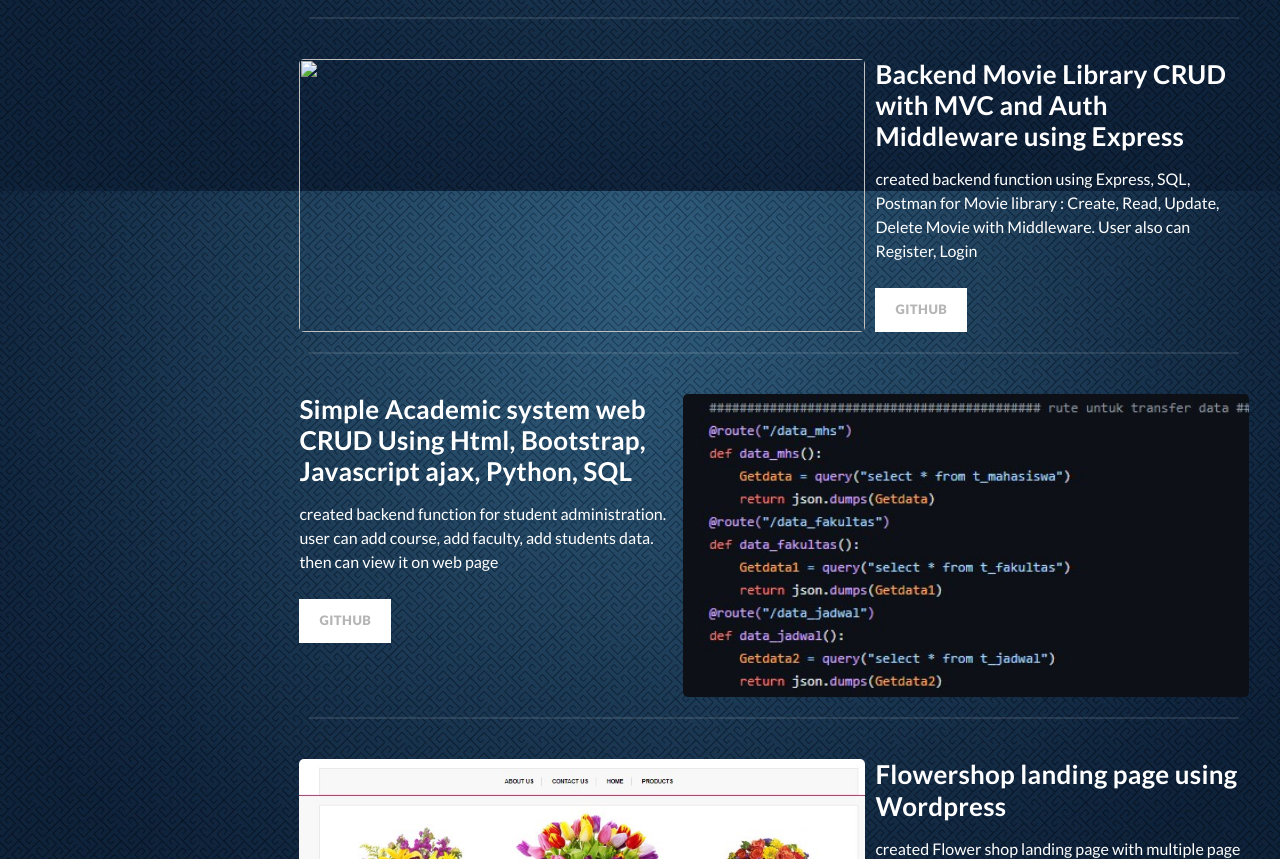
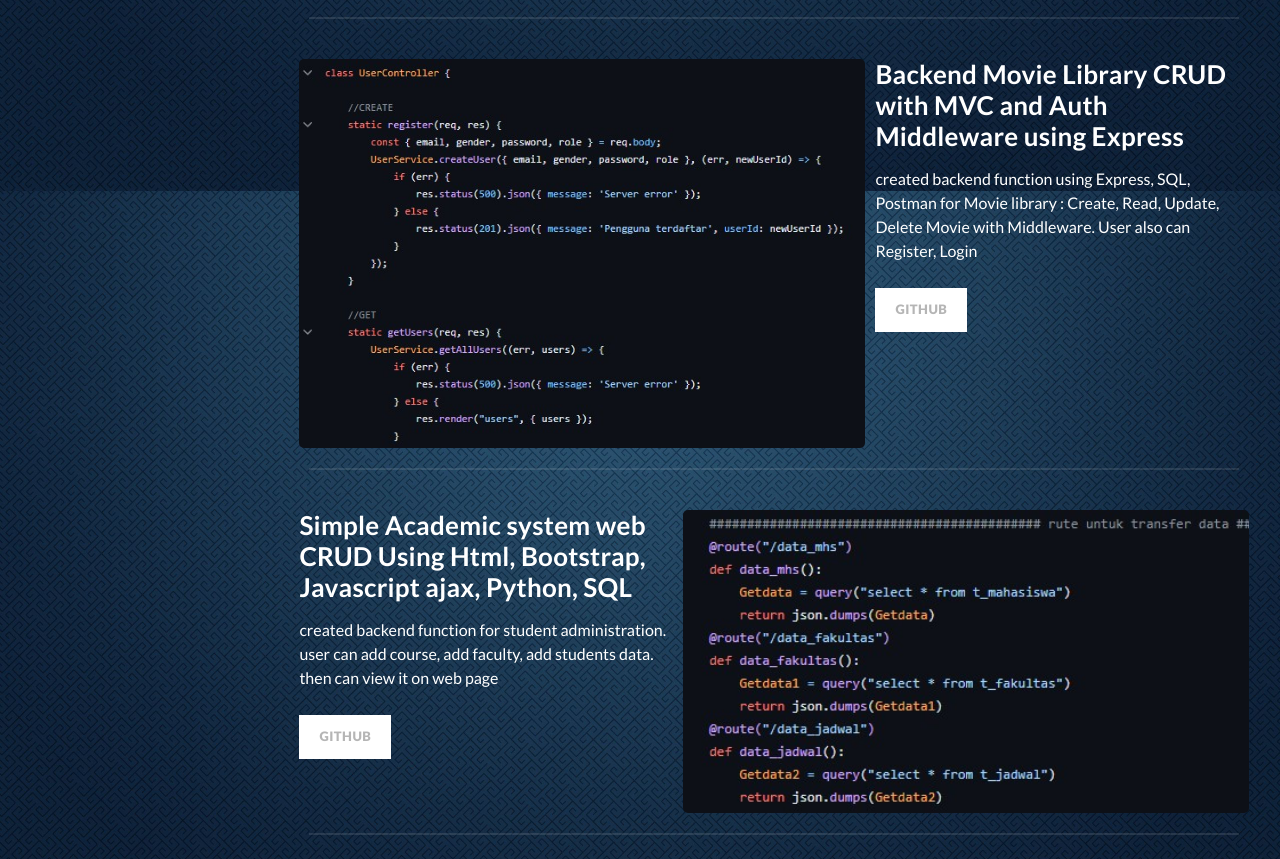
Before and after one commit to mukti222/portfolio, a website: page index.html in a window 1280 px wide. Shown: the part 3009-3868 px from the top of the page. Drawn offline with Linux system fonts and the light colour scheme; the site is published under a folder, as on GitHub Pages, so addresses that start at the root find nothing.

Commit message:
Update index.html

```diff
--- a/index.html
+++ b/index.html
@@ -13,7 +13,7 @@
       rel="stylesheet"
     />
 
-    <title>Reflux HTML CSS Template</title>
+    <title>Haryo's Porto Page</title>
 <!--
 Reflux Template
 https://templatemo.com/tm-531-reflux
@@ -351,7 +351,7 @@ https://templatemo.com/tm-531-reflux
             <div class="row">
               <div class="vid">
                 <div class="left-image" id="videoContainer">
-                  <img src="/assets/images/mvc_js.jpg" alt="">
+                  <img src="./assets/images/mvc_js.jpg" alt="">
                   <!-- <video id="videoPlayer" src="./assets/video/FINAL PROJ GROUP " controls></video> -->
               </div>
               </div>
```
